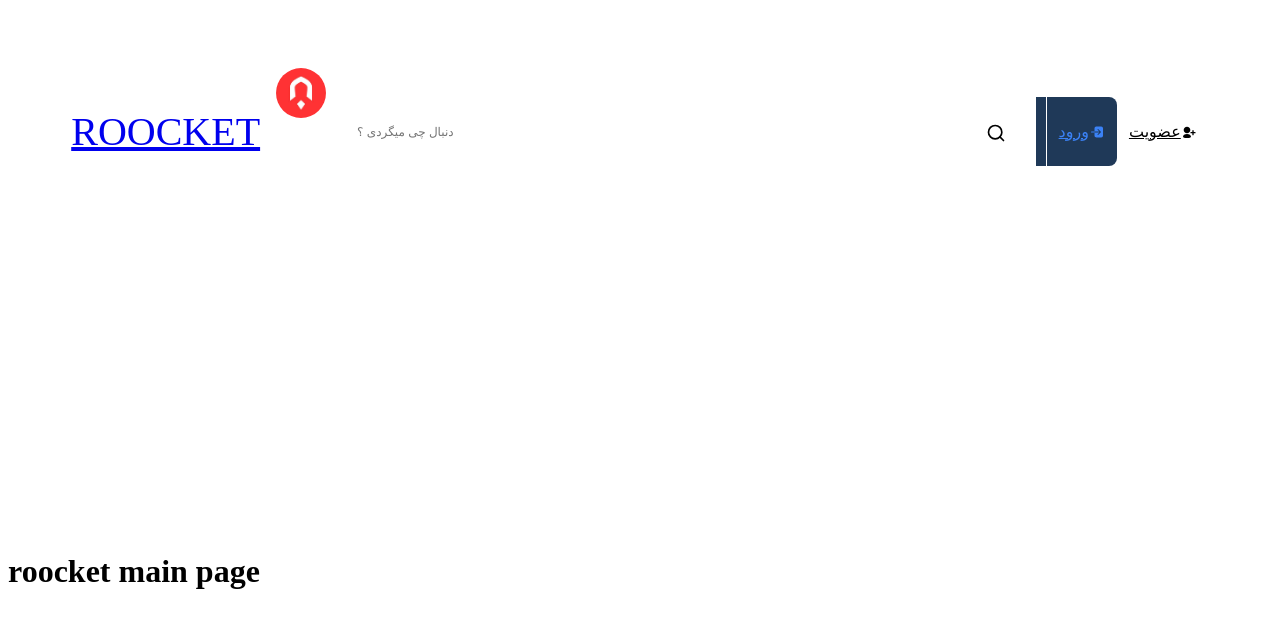
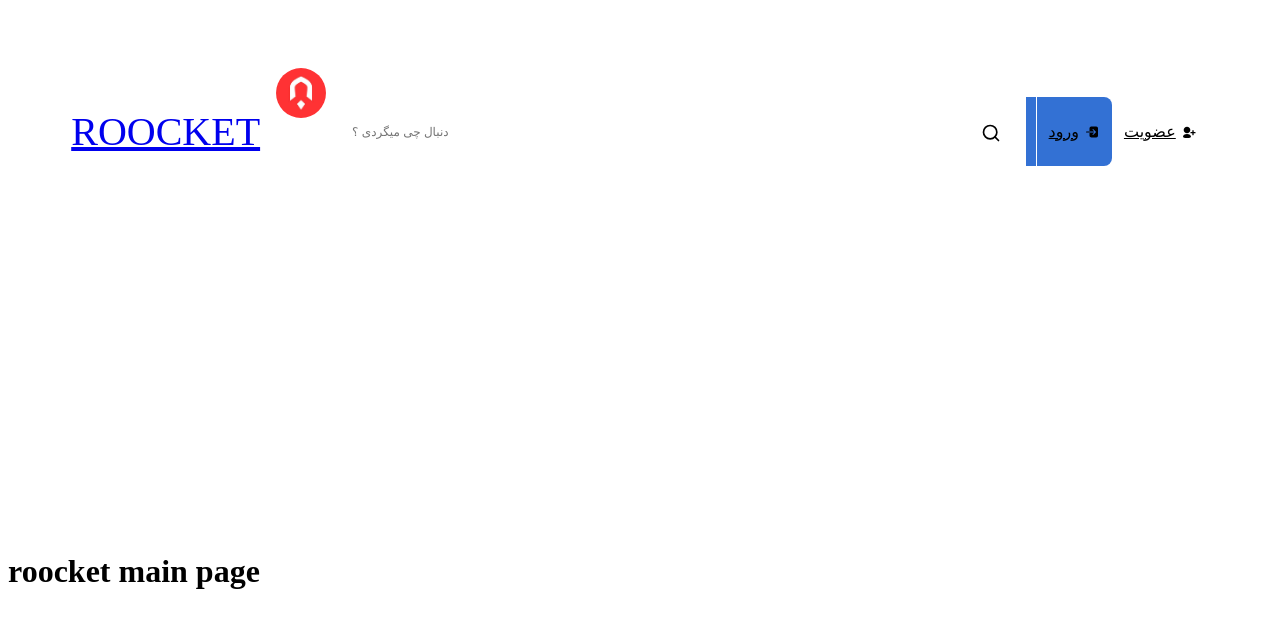
Before and after one commit to mosalehkamali/roocket, a Next.js app: page / in a window 1280 px wide. In both pictures the pointer is over the link "ورود". Shown: the top 628 px of the page. Built offline with nearby package versions, Linux system fonts and the light colour scheme.

Commit message:
styles navbar login register buttons hover

```diff
--- a/src/app/globals.css
+++ b/src/app/globals.css
@@ -5,7 +5,7 @@
   --text-color:#FFFFFF;
   --link-hover-color:#CBD1DB;
   --button-color:#4283ED;
-  --shadow-color:rgba(255, 255, 255, 0.527);;
+  --shadow-color:rgba(255, 255, 255, 0.425);;
 }
 
 @font-face {
--- a/src/components/modules/navbar/Navbar.module.css
+++ b/src/components/modules/navbar/Navbar.module.css
@@ -73,9 +73,11 @@
     display: flex;
     align-items: center;
     justify-content: center;
+    gap: 5px;
     line-height: 1.5rem;
     font-weight: 500;
     padding: .4rem .75rem ;
+    transition: all .2s ease-in-out;
 }
 
 .loginBtn{
@@ -92,9 +94,18 @@
     width: 10px;
     color: #3B82F6;
     background-color: #1f3958;
-    left: -15%;
+    left: -14%;
+    transition: all .2s ease-in-out;
 }
 
+.loginBtn:hover{
+    background-color: #3371D4;
+    color: var(--text-color);
+}
+.loginBtn:hover:after{
+    background-color: #3371D4;
+    color: var(--text-color);
+}
 .registerBtn{
     color: var(--text-color);
     border-radius: .5rem;
@@ -102,3 +113,7 @@
     width: 100%;
     z-index: 1000;
 }
+
+.registerBtn:hover{
+    background-color: #3371D4;
+}
```
